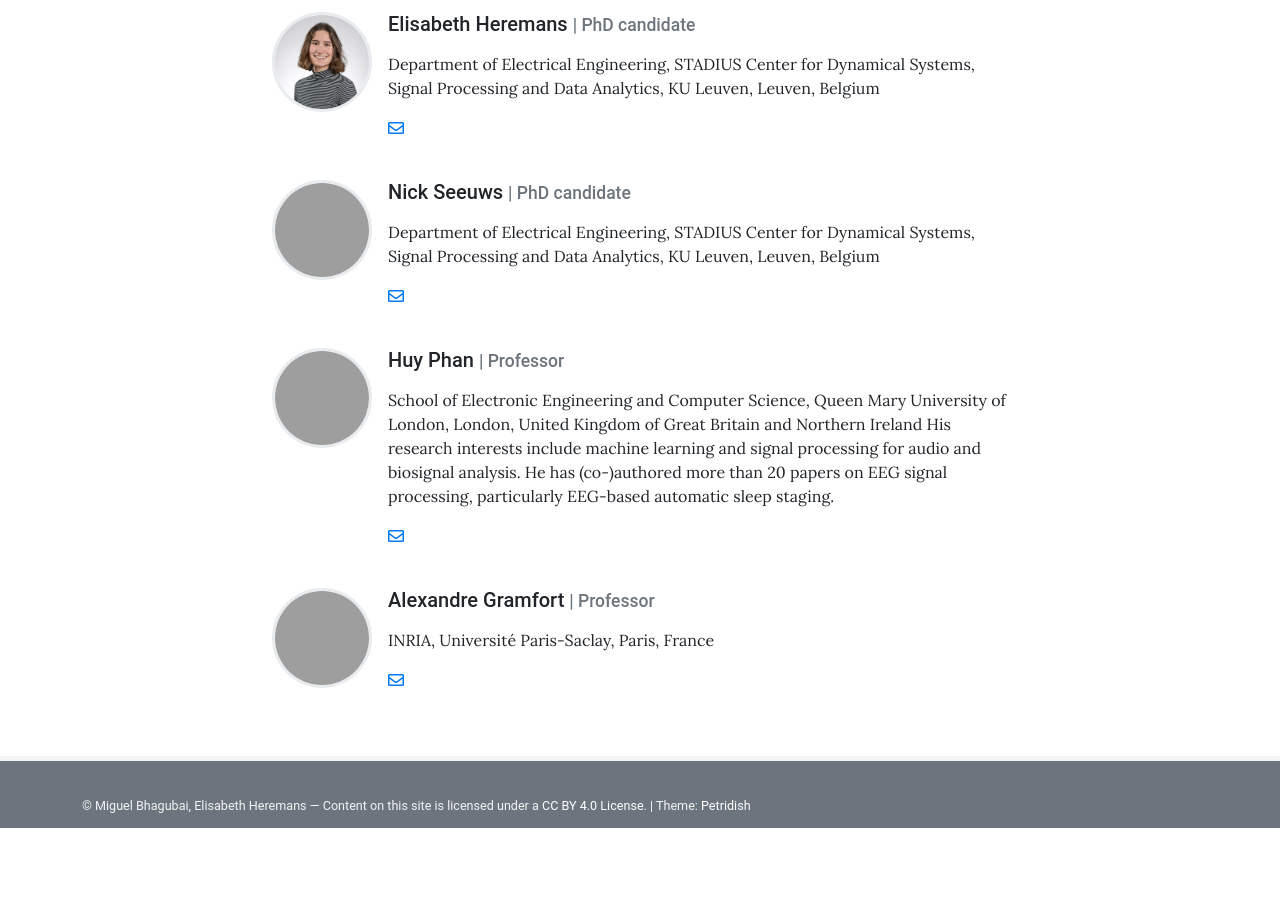
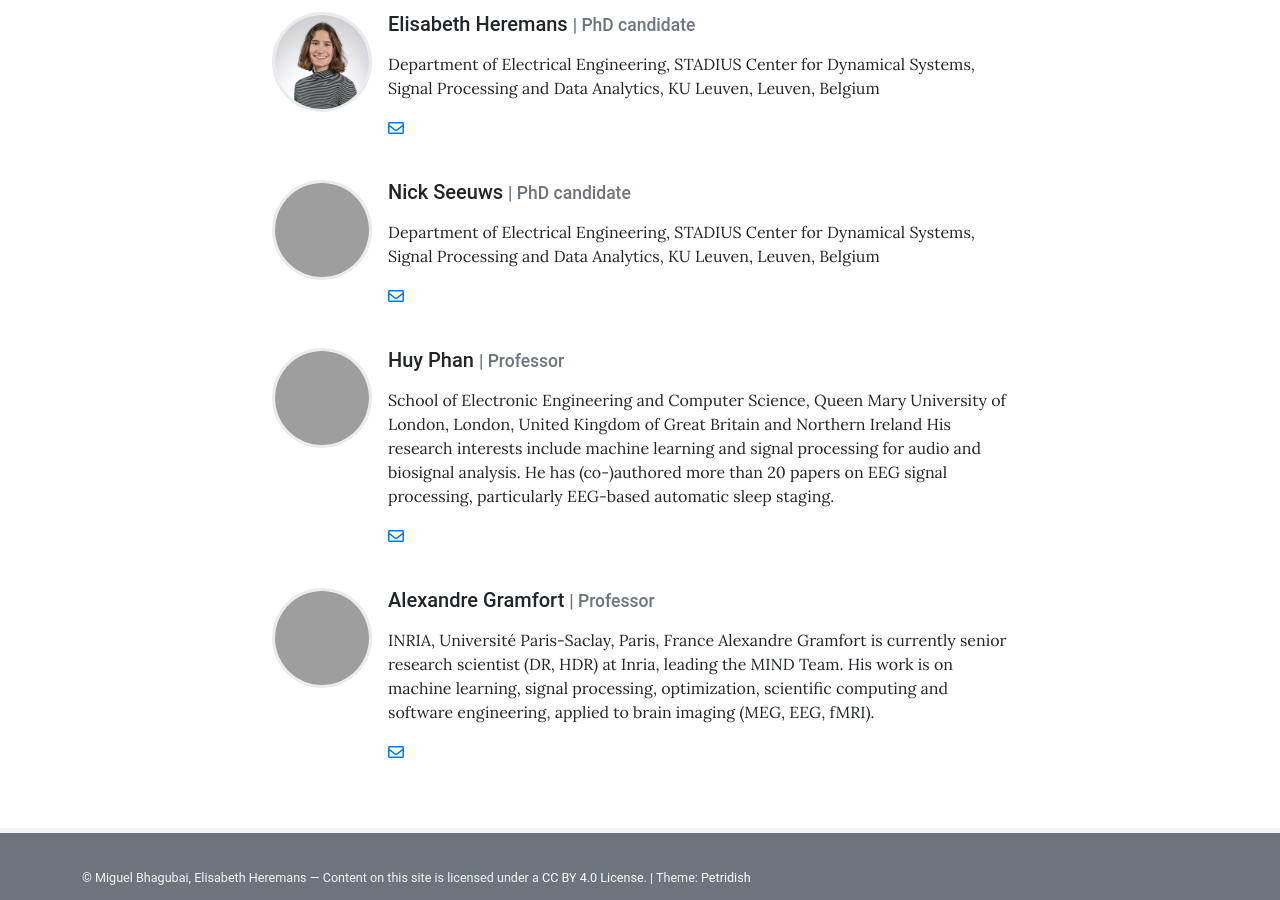
Before and after one commit to biomedepi/eegworkshop, a Jekyll site: the page built from pages/team.md, in a window 1280 px wide and 900 px high, scrolled down 604 px, cut to the strip 0-900 px from the top of the window. Built offline with Jekyll 4.4.1, drawn with Linux system fonts in a browser that asks for light colours; before the commit the page ends 1432 px from its top, so only the background shows below that; grey boxes are pictures that could not be loaded.

Commit message:
Update team.yml

```diff
--- a/_data/team.yml
+++ b/_data/team.yml
@@ -40,4 +40,7 @@
   image: assets/theme/images/alexandre_pic.png
   description: >
     INRIA, Université Paris-Saclay, Paris, France
+
+    Alexandre Gramfort is currently senior research scientist (DR, HDR) at Inria, leading the MIND Team.
+    His work is on machine learning, signal processing, optimization, scientific computing and software engineering, applied to brain imaging (MEG, EEG, fMRI).
   email: alexandre.gramfort@inria.fr
```
